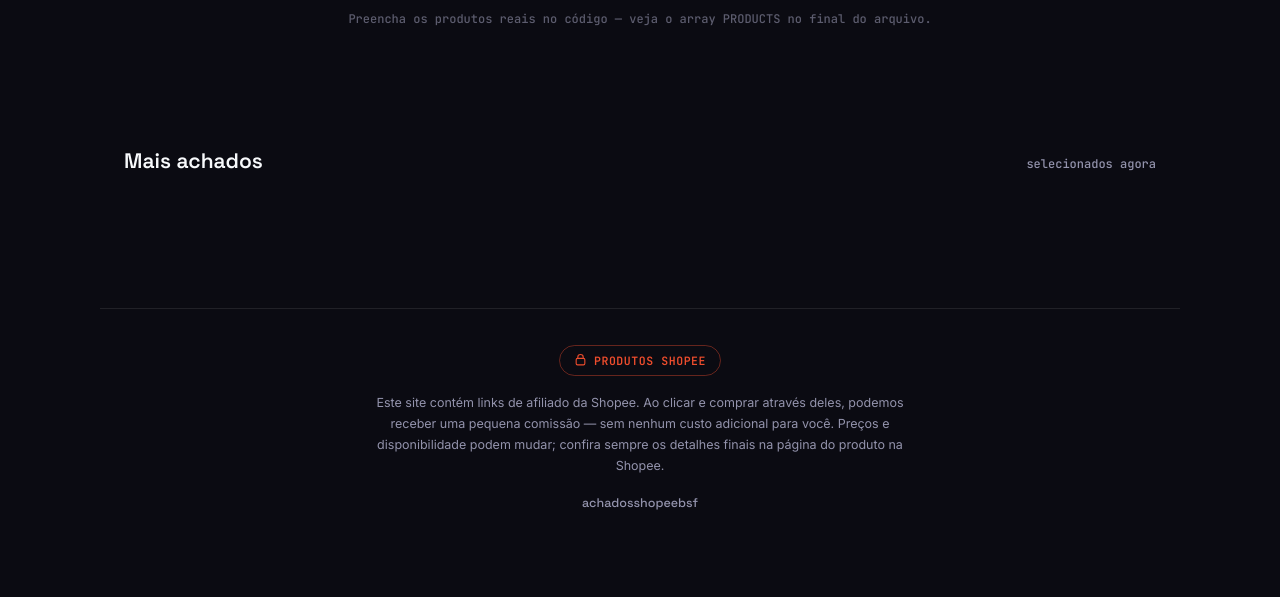
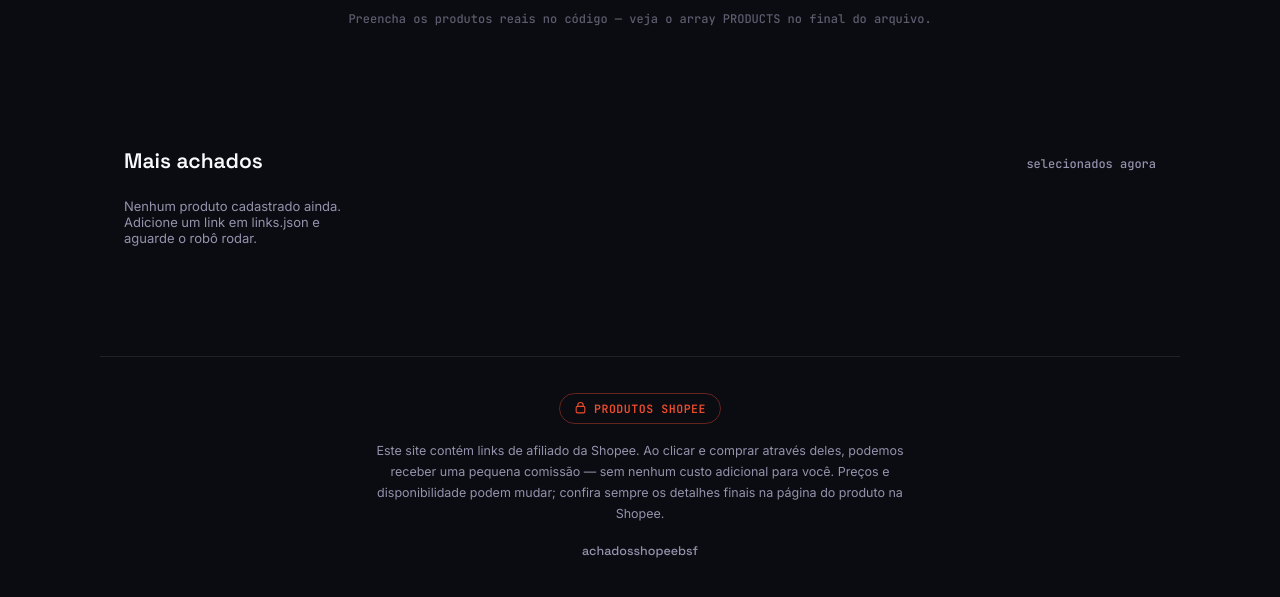
Before and after one commit to achadosshopeebsff/achadosshopeebsff.github.io, a plain HTML site: page index.html in a window 1280 px wide. Shown: the part 1072-1669 px from the top of the page. Before the commit the page ends 1639 px from the top, so only its background shows below. Drawn offline with Linux system fonts and the light colour scheme.

Commit message:
Update index.html

```diff
--- a/index.html
+++ b/index.html
@@ -316,11 +316,12 @@
   <div class="credit">achadosshopeebsf</div>
 </footer>
 
-<script src="products.js"></script>
 <script>
-  // Os produtos são cadastrados em products.js — edite aquele arquivo
-  // pra adicionar, tirar ou mudar um produto. Nada aqui embaixo precisa
-  // ser mexido.
+  // Os produtos vêm de products.json (gerado automaticamente pelo robô
+  // em scraper/scrape-all.js via GitHub Actions toda vez que você
+  // adiciona um link em links.json). Nada aqui embaixo precisa ser mexido.
+
+  let PRODUCTS = [];
 
   const scanner = document.getElementById('scanner');
   const scanBtn = document.getElementById('scanBtn');
@@ -408,11 +409,29 @@
     `).join('');
   }
 
-  if (!PRODUCTS.length){
-    grid.innerHTML = '<p style="color:var(--muted); font-size:13px;">Nenhum produto cadastrado ainda. Adicione em products.js.</p>';
-  } else {
-    renderGrid();
+  function initGrid(){
+    if (!PRODUCTS.length){
+      grid.innerHTML = '<p style="color:var(--muted); font-size:13px;">Nenhum produto cadastrado ainda. Adicione um link em links.json e aguarde o robô rodar.</p>';
+    } else {
+      renderGrid();
+    }
   }
+
+  // Carrega os produtos reais gerados pelo robô (scraper/scrape-all.js).
+  // O "?v=" evita que o navegador use uma cópia antiga em cache.
+  fetch('products.json?v=' + Date.now())
+    .then((res) => {
+      if (!res.ok) throw new Error('HTTP ' + res.status);
+      return res.json();
+    })
+    .then((data) => {
+      PRODUCTS = Array.isArray(data) ? data : [];
+      initGrid();
+    })
+    .catch((err) => {
+      console.error('Não foi possível carregar products.json:', err);
+      grid.innerHTML = '<p style="color:var(--muted); font-size:13px;">Não foi possível carregar os produtos agora. Tente recarregar a página em instantes.</p>';
+    });
 </script>
 </body>
 </html>
```
